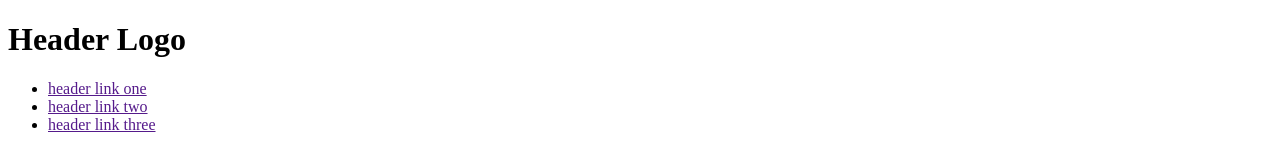
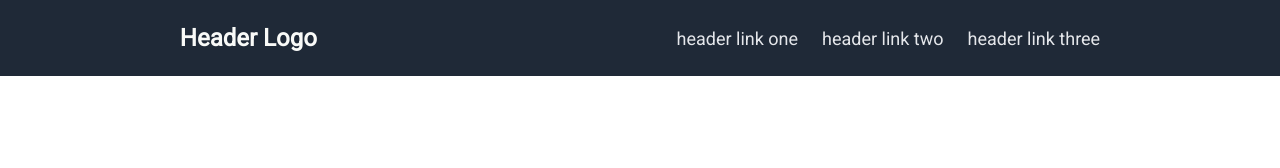
Before and after one commit to paulomonsale/landing-page, a plain HTML site: page index.html in a window 1280 px wide. Drawn offline with Linux system fonts and the light colour scheme.

Commit message:
Style header elements

```diff
--- a/index.html
+++ b/index.html
@@ -5,10 +5,13 @@
     <meta name="viewport" content="width=device-width, initial-scale=1.0">
     <title>Landing Page</title>
     <link rel="stylesheet" href="style.css">
+    <link rel="preconnect" href="https://fonts.googleapis.com">
+    <link rel="preconnect" href="https://fonts.gstatic.com" crossorigin>
+    <link href="https://fonts.googleapis.com/css2?family=Roboto:wght@400&display=swap" rel="stylesheet">
   </head>
   <body>
     <div class="header">
-      <h1>Header Logo</h1>
+      <p>Header Logo</p>
       <ul>
         <li><a href="">header link one</a></li>
         <li><a href="">header link two</a></li>
--- a/style.css
+++ b/style.css
@@ -0,0 +1,36 @@
+* {
+  font-family: 'Roboto', sans-serif;
+}
+
+body {
+  margin: 0;
+  display: flex;
+  flex-direction: column;
+}
+
+ul {
+  margin: 0;
+  padding: 0;
+  list-style: none;
+  display: flex;
+  gap: 24px;
+}
+
+a {
+  text-decoration: none;
+  color: #E5E7EB;
+  font-size: 18px;
+}
+
+.header {
+  background-color: #1F2937;
+  display: flex;
+  justify-content: space-around;
+  align-items: center;
+}
+
+.header p {
+  color: #F9FAF8;
+  font-size: 24px;
+  font-weight: 700;
+}
```
